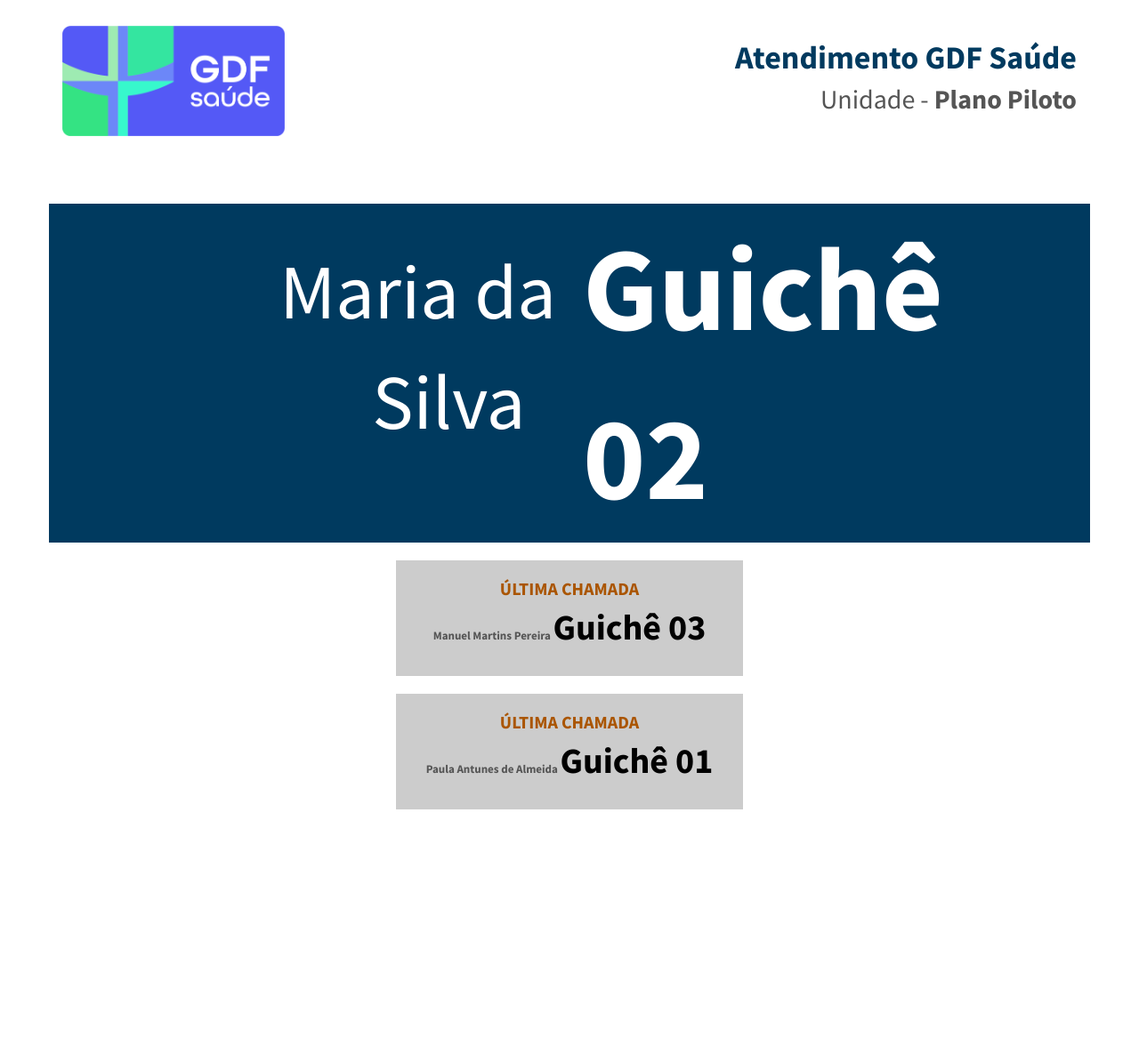
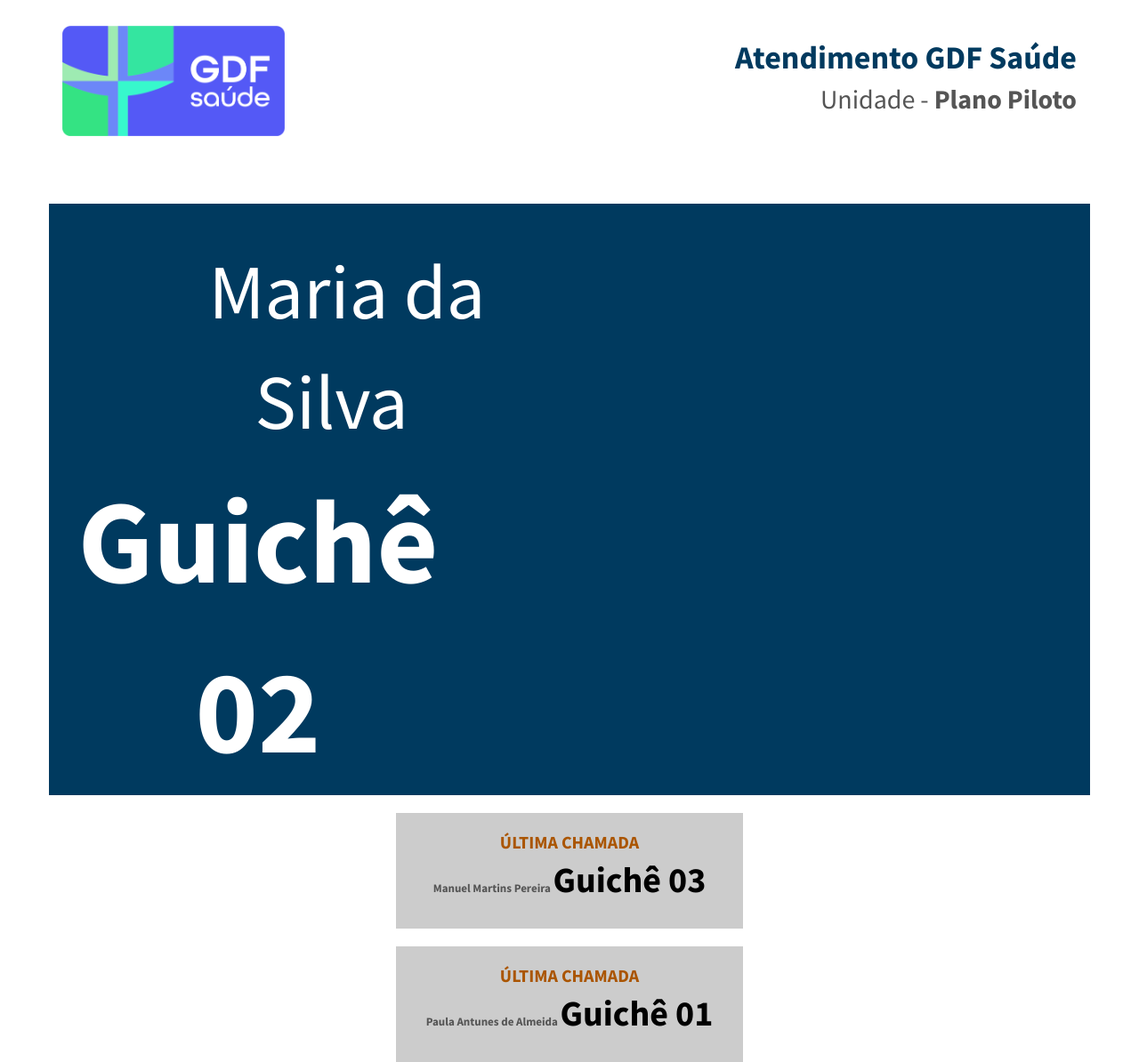
Before and after one commit to kakabraga/chamados-inas, a PHP site: page /php/atendimento/painel.php in a window 1280 px wide. Shown: the whole page at 89% size. Before the commit the page ends 910 px from the top, so only its background shows below. Run offline with PHP 8.4, Linux system fonts and the light colour scheme.

Commit message:
Update painel.php

```diff
--- a/projeto/atendimento/painel.php
+++ b/projeto/atendimento/painel.php
@@ -44,10 +44,12 @@
 		<div class="row">
 			<div class="senhaAtual">
 				<div class="row">
-					<div class="col-xs-5 col-xs-offset-1" style="text-align: right;"><br><br>
+					<div class="col-xs-5 col-xs-offset-1" style="text-align: center;"><br><br>
 						<span class="senhaAtualTexto">Maria da Silva &nbsp;</span>
 					</div>
-					<div class="col-xs-5"  style="text-align: left;">
+                </div>
+                <div class="row">
+					<div class="col-xs-5"  style="text-align: center;">
 						<span id="senhaAtualNumero">Guichê 02</span>
 					</div>
 					<input type="hidden" id="senhaNormal" value="0000">
```
